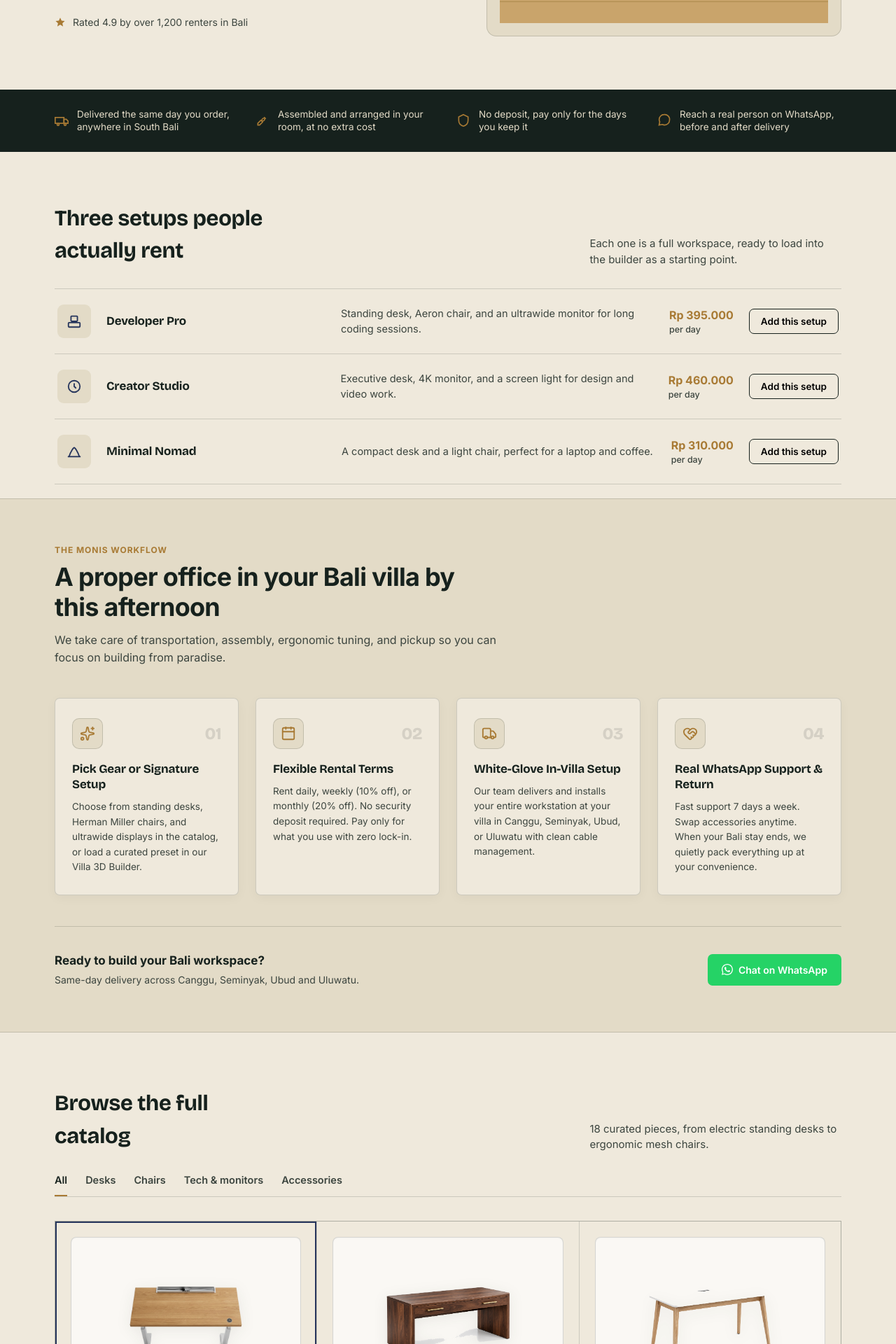
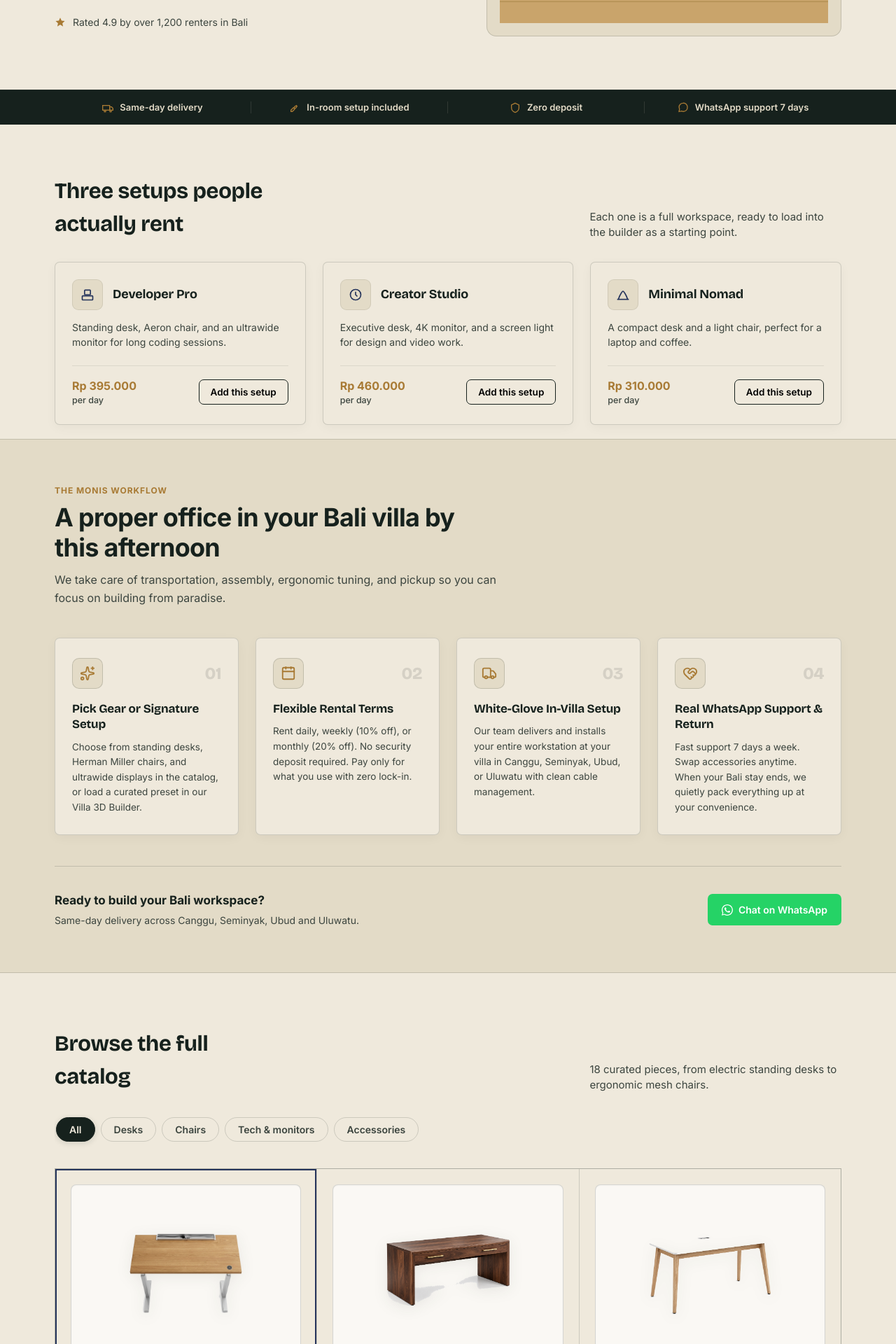
Before and after one commit to Christazel/monis-workspace-designer, a Next.js app: page / in a window 1280 px wide. Shown: the part 580-2500 px from the top of the page at 70% size. Built offline with nearby package versions, Linux system fonts and the light colour scheme.

Commit message:
feat: simplify UI layouts, streamline builder toolbar, quick setups card grid, and catalog pill tabs

```diff
--- a/app/globals.css
+++ b/app/globals.css
@@ -385,32 +385,43 @@ nav.primary-nav a:hover {
 .strip {
   background: var(--ink);
   color: var(--paper);
-  padding: 26px 0;
+  padding: 16px 0;
+  border-top: 1px solid rgba(239,233,220,0.06);
 }
 
 .strip .wrap {
   display: grid;
   grid-template-columns: repeat(4, 1fr);
-  gap: 24px;
+  gap: 0;
+  align-items: center;
 }
 
 .strip-item {
   display: flex;
   align-items: center;
-  gap: 12px;
+  justify-content: center;
+  gap: 9px;
+  padding: 0 16px;
+  border-right: 1px solid rgba(239,233,220,0.12);
+}
+
+.strip-item:last-child {
+  border-right: none;
 }
 
 .strip-item svg {
-  width: 20px;
-  height: 20px;
+  width: 16px;
+  height: 16px;
   color: var(--brass);
   flex: none;
 }
 
 .strip-item span {
-  font-size: 13.5px;
+  font-size: 13px;
+  font-weight: 600;
   color: var(--paper-2);
-  line-height: 1.35;
+  line-height: 1.3;
+  white-space: nowrap;
 }
 
 /* ---------- quick setups ---------- */
@@ -438,43 +449,75 @@ nav.primary-nav a:hover {
   max-width: 38ch;
 }
 
-.setup-list {
-  border-top: 1px solid var(--line);
+.setup-grid {
+  display: grid;
+  grid-template-columns: repeat(3, 1fr);
+  gap: 24px;
 }
 
-.setup-row {
-  display: grid;
-  grid-template-columns: 48px 1.4fr 2fr auto auto;
+.setup-card {
+  background: var(--paper);
+  border: 1px solid var(--line);
+  border-radius: var(--radius);
+  padding: 24px;
+  display: flex;
+  flex-direction: column;
+  box-shadow: 0 4px 16px rgba(22, 33, 29, 0.04);
+  transition: transform 0.2s ease, box-shadow 0.2s ease, border-color 0.2s ease;
+}
+
+.setup-card:hover {
+  transform: translateY(-3px);
+  box-shadow: 0 10px 24px rgba(22, 33, 29, 0.08);
+  border-color: var(--ink);
+}
+
+.setup-card-top {
+  display: flex;
   align-items: center;
-  gap: 22px;
-  padding: 22px 4px;
-  border-bottom: 1px solid var(--line);
+  gap: 14px;
+  margin-bottom: 14px;
 }
 
 .setup-token {
-  width: 48px;
-  height: 48px;
+  width: 44px;
+  height: 44px;
   border-radius: 9px;
   display: flex;
   align-items: center;
   justify-content: center;
   background: var(--paper-2);
+  border: 1px solid var(--line-soft);
+  flex-shrink: 0;
 }
 
 .setup-token svg {
-  width: 22px;
-  height: 22px;
+  width: 20px;
+  height: 20px;
   color: var(--indigo);
 }
 
-.setup-row h3 {
-  font-size: 17px;
+.setup-card h3 {
+  font-size: 18px;
   font-weight: 700;
+  color: var(--ink);
 }
 
-.setup-row .desc {
+.setup-card .desc {
   color: var(--ink-soft);
-  font-size: 14.5px;
+  font-size: 14px;
+  line-height: 1.55;
+  margin-bottom: 22px;
+  flex: 1;
+}
+
+.setup-card-foot {
+  display: flex;
+  align-items: center;
+  justify-content: space-between;
+  gap: 12px;
+  padding-top: 16px;
+  border-top: 1px solid var(--line-soft);
 }
 
 .setup-price {
@@ -514,29 +557,58 @@ nav.primary-nav a:hover {
 
 .tabs {
   display: flex;
-  gap: 26px;
-  border-bottom: 1px solid var(--line);
-  margin-bottom: 34px;
+  align-items: center;
+  gap: 8px;
+  margin-bottom: 28px;
   overflow-x: auto;
+  padding: 4px 2px 10px;
+  scrollbar-width: none;
+  -webkit-overflow-scrolling: touch;
+}
+
+.tabs::-webkit-scrollbar {
+  display: none;
 }
 
 .tab {
-  background: none;
-  border: none;
-  padding: 0 0 13px;
-  font-size: 14.5px;
+  display: inline-flex;
+  align-items: center;
+  justify-content: center;
+  background: transparent;
+  border: 1px solid var(--line);
+  border-radius: 999px;
+  padding: 8px 18px;
+  font-size: 14px;
   font-weight: 600;
   color: var(--ink-soft);
-  border-bottom: 2px solid transparent;
   white-space: nowrap;
   cursor: pointer;
-  transition: color 0.15s ease, border-color 0.15s ease;
+  outline: none;
+  user-select: none;
+  transition: all 0.2s cubic-bezier(0.16, 1, 0.3, 1);
+}
+
+.tab:hover {
+  border-color: var(--ink);
+  color: var(--ink);
+  background: rgba(22, 33, 29, 0.04);
+}
+
+.tab:active {
+  transform: scale(0.97);
+}
+
+.tab:focus-visible {
+  outline: 2px solid var(--brass);
+  outline-offset: 2px;
 }
 
 .tab[aria-selected="true"],
 .tab.active {
-  color: var(--ink);
-  border-color: var(--brass);
+  background: var(--ink);
+  color: var(--paper);
+  border-color: var(--ink);
+  box-shadow: 0 2px 8px rgba(22, 33, 29, 0.14);
 }
 
 .product-grid {
@@ -735,30 +807,31 @@ footer.site-footer {
   .strip .wrap {
     grid-template-columns: repeat(2, 1fr);
   }
+  .strip-item:nth-child(2) {
+    border-right: none;
+  }
+  .strip-item:nth-child(3),
+  .strip-item:nth-child(4) {
+    padding-top: 12px;
+    border-top: 1px solid rgba(239,233,220,0.12);
+    border-right: none;
+  }
+  .strip-item:nth-child(3) {
+    border-right: 1px solid rgba(239,233,220,0.12);
+  }
   .product-grid {
     grid-template-columns: repeat(2, 1fr);
   }
-  .setup-row {
-    grid-template-columns: 40px 1fr;
-    grid-template-areas:
-      "token name"
-      "token desc"
-      "token foot";
-    align-items: start;
-    row-gap: 8px;
+  .setup-grid {
+    grid-template-columns: repeat(auto-fit, minmax(260px, 1fr));
+    gap: 18px;
   }
-  .setup-token {
-    grid-area: token;
-  }
-  .setup-row h3 {
-    grid-area: name;
-  }
-  .setup-row .desc {
-    grid-area: desc;
-  }
-  .setup-row .setup-price,
-  .setup-row .setup-add {
-    justify-self: start;
+}
+
+@media (max-width: 680px) {
+  .setup-grid {
+    grid-template-columns: 1fr;
+    gap: 16px;
   }
 }
 
@@ -807,7 +880,7 @@ footer.site-footer {
     grid-template-columns: 1fr;
   }
   .strip .wrap {
-    grid-template-columns: 1fr;
+    grid-template-columns: repeat(2, 1fr);
   }
   .footer-top {
     flex-direction: column;
--- a/components/catalog/CatalogSection.tsx
+++ b/components/catalog/CatalogSection.tsx
@@ -55,13 +55,16 @@ export default function CatalogSection() {
         </div>
 
         {/* Filter tabs */}
-        <div className="tabs" role="tablist">
+        <div className="tabs" role="tablist" aria-label="Product categories">
           {TABS.map((tab) => (
             <button
               key={tab.id}
+              type="button"
+              id={`catalog-tab-${tab.id}`}
               className={`tab ${activeCategory === tab.id ? 'active' : ''}`}
               role="tab"
               aria-selected={activeCategory === tab.id}
+              aria-controls="catalog-product-grid"
               onClick={() => setActiveCategory(tab.id)}
             >
               {tab.label}
@@ -70,7 +73,8 @@ export default function CatalogSection() {
         </div>
 
         {/* Product Grid */}
-        <div className="product-grid">
+        {filtered.length > 0 ? (
+          <div className="product-grid" id="catalog-product-grid" role="tabpanel" aria-labelledby={`catalog-tab-${activeCategory}`}>
             {filtered.map((product) => (
               <ProductCard
                 key={product.id}
@@ -79,6 +83,34 @@ export default function CatalogSection() {
               />
             ))}
           </div>
+        ) : (
+          <div
+            style={{
+              padding: '60px 20px',
+              textAlign: 'center',
+              background: 'var(--paper)',
+              border: '1px solid var(--line)',
+              borderRadius: 'var(--radius)',
+            }}
+          >
+            <p style={{ fontSize: 16, fontWeight: 600, color: 'var(--ink)', marginBottom: 6 }}>
+              No products found
+            </p>
+            <p style={{ fontSize: 14, color: 'var(--ink-soft)', marginBottom: 16 }}>
+              We couldn't find any products matching your current selection.
+            </p>
+            <button
+              type="button"
+              className="tab active"
+              onClick={() => {
+                setActiveCategory('all');
+                useWorkspaceStore.getState().setSearchQuery('');
+              }}
+            >
+              Show all products ({ALL_PRODUCTS.length})
+            </button>
+          </div>
+        )}
       </div>
     </section>
   );
--- a/components/catalog/ProductCard.tsx
+++ b/components/catalog/ProductCard.tsx
@@ -118,7 +118,9 @@ export default function ProductCard({ product, isSelected = false }: ProductCard
       {/* Info */}
       <div>
         <p className="product-name">{product.name}</p>
-        <p className="product-spec">{product.subtitle} · {product.dimensions || 'Bali villa edition'}</p>
+        <p className="product-spec">
+          {product.dimensions ? `${product.subtitle} · ${product.dimensions}` : product.subtitle}
+        </p>
       </div>
 
       {/* Swatches */}
--- a/components/layout/HeroBanner.tsx
+++ b/components/layout/HeroBanner.tsx
@@ -102,7 +102,7 @@ export default function HeroBanner() {
         </div>
       </section>
 
-      {/* ── TRUST STRIP ── */}
+      {/* ── TRUST STRIP — compact badge bar ── */}
       <div className="strip">
         <div className="wrap">
           <div className="strip-item">
@@ -112,28 +112,28 @@ export default function HeroBanner() {
               <circle cx="6" cy="19" r="1.8" />
               <circle cx="18" cy="19" r="1.8" />
             </svg>
-            <span>Delivered the same day you order, anywhere in South Bali</span>
+            <span>Same-day delivery</span>
           </div>
 
           <div className="strip-item">
             <svg viewBox="0 0 24 24" fill="none" stroke="currentColor" strokeWidth="2">
               <path d="M14.7 6.3a4 4 0 0 1-5.7 5.7L4 17v3h3l5-5a4 4 0 0 1 5.7-5.7z" />
             </svg>
-            <span>Assembled and arranged in your room, at no extra cost</span>
+            <span>In-room setup included</span>
           </div>
 
           <div className="strip-item">
             <svg viewBox="0 0 24 24" fill="none" stroke="currentColor" strokeWidth="2">
               <path d="M12 2l8 4v6c0 5-3.4 8.4-8 10-4.6-1.6-8-5-8-10V6z" />
             </svg>
-            <span>No deposit, pay only for the days you keep it</span>
+            <span>Zero deposit</span>
           </div>
 
           <div className="strip-item">
             <svg viewBox="0 0 24 24" fill="none" stroke="currentColor" strokeWidth="2">
               <path d="M21 11.5a8.4 8.4 0 0 1-8.4 8.4 8.5 8.5 0 0 1-4-1L3 20l1.2-5.6a8.5 8.5 0 0 1-1-4A8.4 8.4 0 0 1 11.6 2 8.4 8.4 0 0 1 21 11.5z" />
             </svg>
-            <span>Reach a real person on WhatsApp, before and after delivery</span>
+            <span>WhatsApp support 7 days</span>
           </div>
         </div>
       </div>
@@ -146,9 +146,10 @@ export default function HeroBanner() {
             <p>Each one is a full workspace, ready to load into the builder as a starting point.</p>
           </div>
 
-          <div className="setup-list">
+          <div className="setup-grid">
             {/* Developer Pro */}
-            <div className="setup-row">
+            <div className="setup-card">
+              <div className="setup-card-top">
                 <div className="setup-token">
                   <svg viewBox="0 0 24 24" fill="none" stroke="currentColor" strokeWidth="2">
                     <rect x="3" y="14" width="18" height="7" rx="1" />
@@ -156,7 +157,9 @@ export default function HeroBanner() {
                   </svg>
                 </div>
                 <h3>Developer Pro</h3>
+              </div>
               <p className="desc">Standing desk, Aeron chair, and an ultrawide monitor for long coding sessions.</p>
+              <div className="setup-card-foot">
                 <div className="setup-price">
                   {formatPrice(395000)}
                   <small>per day</small>
@@ -172,9 +175,11 @@ export default function HeroBanner() {
                   Add this setup
                 </button>
               </div>
+            </div>
 
             {/* Creator Studio */}
-            <div className="setup-row">
+            <div className="setup-card">
+              <div className="setup-card-top">
                 <div className="setup-token">
                   <svg viewBox="0 0 24 24" fill="none" stroke="currentColor" strokeWidth="2">
                     <circle cx="12" cy="12" r="9" />
@@ -182,7 +187,9 @@ export default function HeroBanner() {
                   </svg>
                 </div>
                 <h3>Creator Studio</h3>
+              </div>
               <p className="desc">Executive desk, 4K monitor, and a screen light for design and video work.</p>
+              <div className="setup-card-foot">
                 <div className="setup-price">
                   {formatPrice(460000)}
                   <small>per day</small>
@@ -198,9 +205,11 @@ export default function HeroBanner() {
                   Add this setup
                 </button>
               </div>
+            </div>
 
             {/* Minimal Nomad */}
-            <div className="setup-row">
+            <div className="setup-card">
+              <div className="setup-card-top">
                 <div className="setup-token">
                   <svg viewBox="0 0 24 24" fill="none" stroke="currentColor" strokeWidth="2">
                     <path d="M4 20c3-9 7-14 8-14s5 5 8 14" />
@@ -208,7 +217,9 @@ export default function HeroBanner() {
                   </svg>
                 </div>
                 <h3>Minimal Nomad</h3>
+              </div>
               <p className="desc">A compact desk and a light chair, perfect for a laptop and coffee.</p>
+              <div className="setup-card-foot">
                 <div className="setup-price">
                   {formatPrice(310000)}
                   <small>per day</small>
@@ -226,6 +237,7 @@ export default function HeroBanner() {
               </div>
             </div>
           </div>
+        </div>
       </section>
     </>
   );
```
Also changed, not shown: components/builder/BuilderSection.tsx (+78 -17 lines), components/builder/WorkspaceCanvas.tsx (+7 -6 lines). Lines whose indentation alone changed are shown as unchanged.
